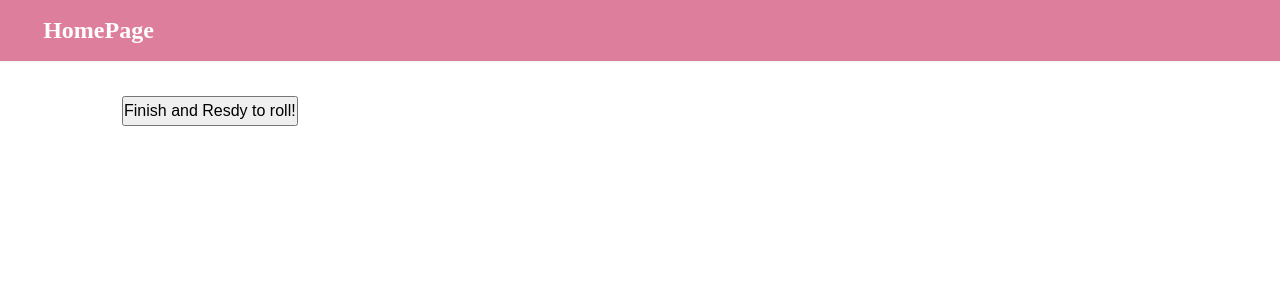
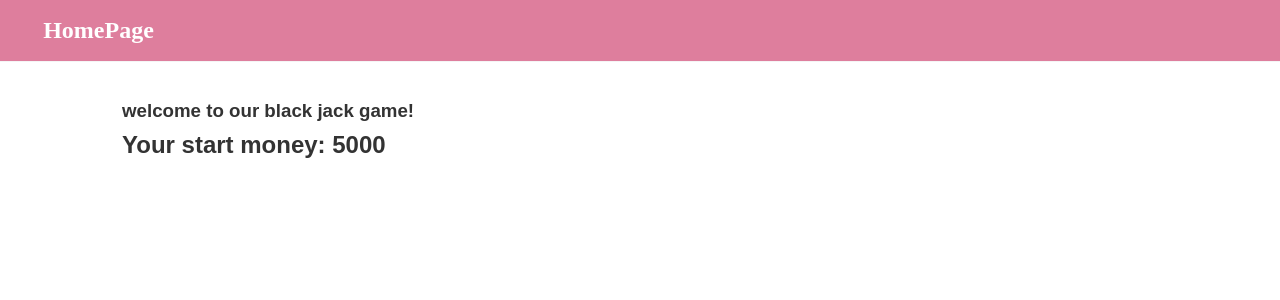
Before and after one commit to ruijieshi/hci_black_jack, a React (Create React App) app in the folder client/: page /instruction in a window 1280 px wide. Shown: the top 300 px of the page. Built offline with nearby package versions, Linux system fonts and the light colour scheme; no server answers.

Commit message:
test instruction

```diff
--- a/client/src/component/layout/Instruction.js
+++ b/client/src/component/layout/Instruction.js
@@ -9,23 +9,19 @@ class Instruction extends React.Component {
 
 
     render(){
-      const opts = {
-        height: '390',
-        width: '640',
-        playerVars: { // https://developers.google.com/youtube/player_parameters
-          autoplay: 1
-        }
-      };
-      function _onReady(event) {
-        // access to player in all event handlers via event.target
-        event.target.pauseVideo();
-        console.log("25")
-      }
-
-    return (
-
-
-            <div>
+      // const opts = {
+      //   height: '390',
+      //   width: '640',
+      //   playerVars: { // https://developers.google.com/youtube/player_parameters
+      //     autoplay: 1
+      //   }
+      // };
+      // function _onReady(event) {
+      //   // access to player in all event handlers via event.target
+      //   event.target.pauseVideo();
+      //   console.log("25")
+      // }
+{/* <div>
               <YouTube
                 videoId="-9YGKFdP6sY"
                 opts={opts}
@@ -36,7 +32,13 @@ class Instruction extends React.Component {
               }}>
                  Finish and Resdy to roll!</button>
 
-            </div>
+            </div> */}
+    return (
+
+      <section className='welcome'>
+        <h1>welcome to our black jack game!</h1>
+        <h2> Your start money: 5000 </h2>
+      </section>
 
 
     );
```
